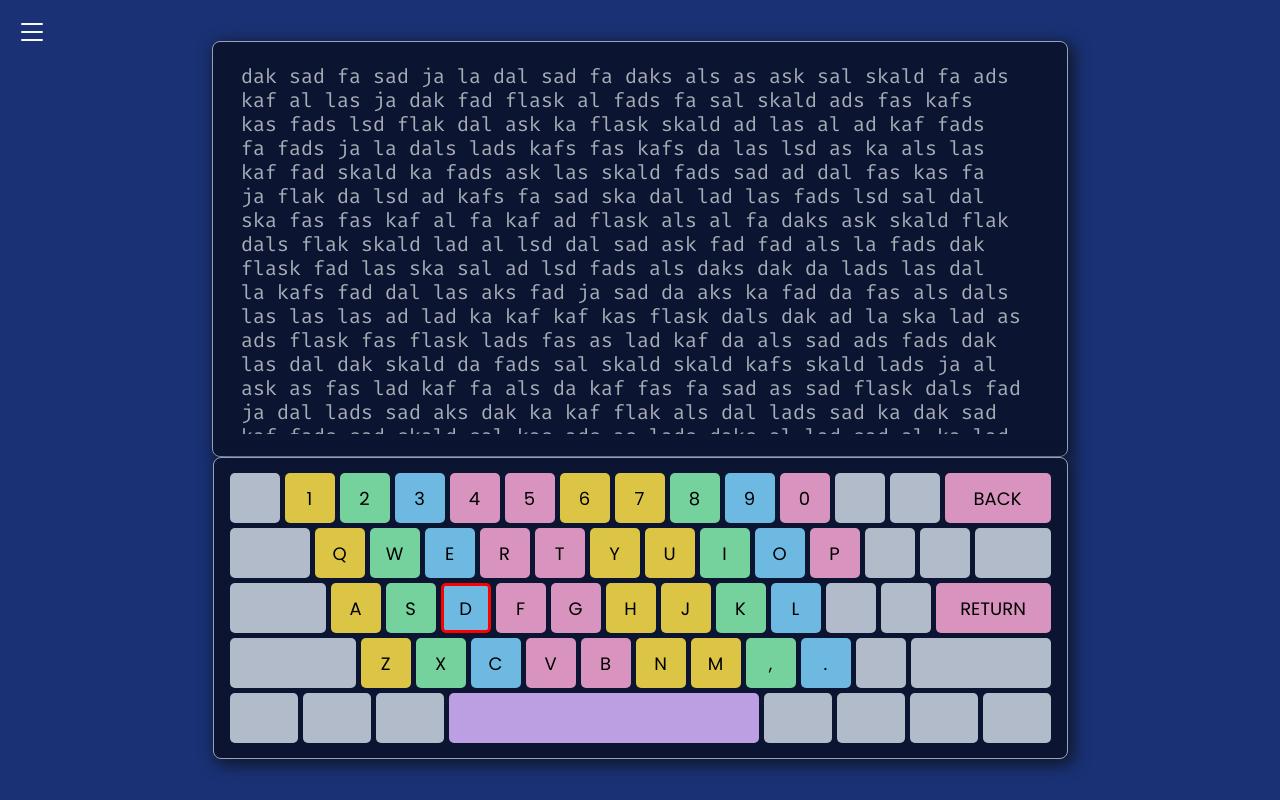
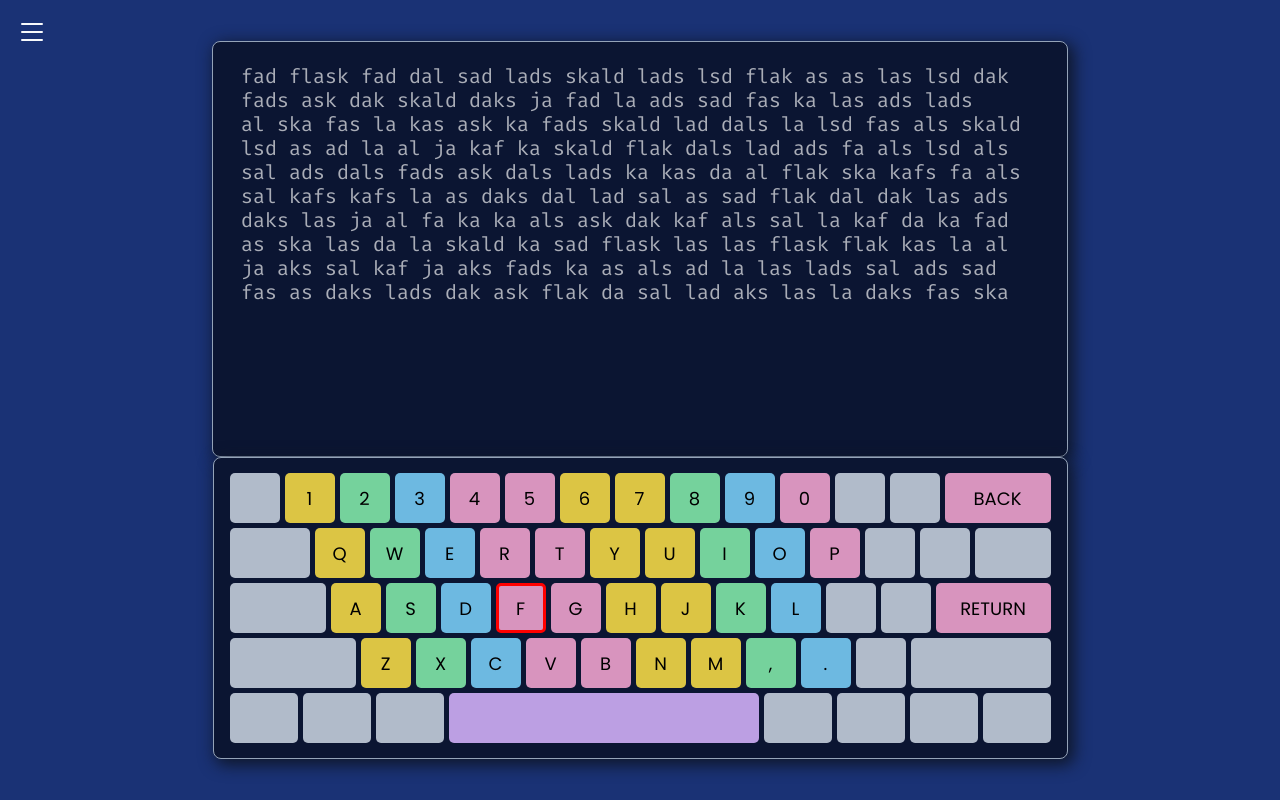
Before and after one commit to 30isnottoolate/typing-trainer, a React app: page / in a window 1280 px wide. Both pictures are taken after a click on the button "Start". Built offline with nearby package versions, Linux system fonts and the light colour scheme.

Commit message:
Implement numberOfLines on Trainer comp

```diff
--- a/src/components/Trainer.tsx
+++ b/src/components/Trainer.tsx
@@ -19,13 +19,12 @@ interface TrainerProps {
 }
 
 const MAX_LEVEL = 10;
-const NUMBER_OF_LINES = 35;
 
 const Trainer: React.FC<TrainerProps> = (
-    { currentLevel, setCurrentLevel, highestLevel, setHighestLevel, setAppStatus, progressionScore }: TrainerProps) => {
+    { currentLevel, setCurrentLevel, highestLevel, setHighestLevel, numberOfLines, setAppStatus, progressionScore }: TrainerProps) => {
 
     const [textInput, setTextInput] = useState("");
-    const [textSource, setTextSource] = useState(textGenerator(currentLevel, NUMBER_OF_LINES, wordBank));
+    const [textSource, setTextSource] = useState(textGenerator(currentLevel, numberOfLines, wordBank));
     const [trainerStatus, setTrainerStatus] = useState("active"); // active, paused, finished
     const [score, setScore] = useState({ time: 0, accuracy: 0, speed: 0, success: false });
     const [errorCount, setErrorCount] = useState(0);
@@ -76,7 +75,7 @@ const Trainer: React.FC<TrainerProps> = (
     const restartTraining = () => {
         setTrainerStatus("active");
         setTimer({ active: false, start: 0, stored: 0 });
-        setTextSource(textGenerator(currentLevel, NUMBER_OF_LINES, wordBank));
+        setTextSource(textGenerator(currentLevel, numberOfLines, wordBank));
         setTextInput("");
     }
 
@@ -104,14 +103,14 @@ const Trainer: React.FC<TrainerProps> = (
     const nextLevel = () => {
         setTrainerStatus("active");
         setCurrentLevel(prevState => prevState + 1);
-        setTextSource(textGenerator(currentLevel + 1, NUMBER_OF_LINES, wordBank));
+        setTextSource(textGenerator(currentLevel + 1, numberOfLines, wordBank));
         setTextInput("");
     }
 
     const handeKeyDown = (event: React.KeyboardEvent<HTMLTextAreaElement>) => {
-        let numberOfLines = textInput.match(/\n/g);
+        let numberOfInputLines = textInput.match(/\n/g);
 
-        if (numberOfLines && numberOfLines.length === NUMBER_OF_LINES - 1 && event.code === "Enter") {
+        if (numberOfInputLines && numberOfInputLines.length === numberOfLines - 1 && event.code === "Enter") {
             event.preventDefault();
         }
     }
```
